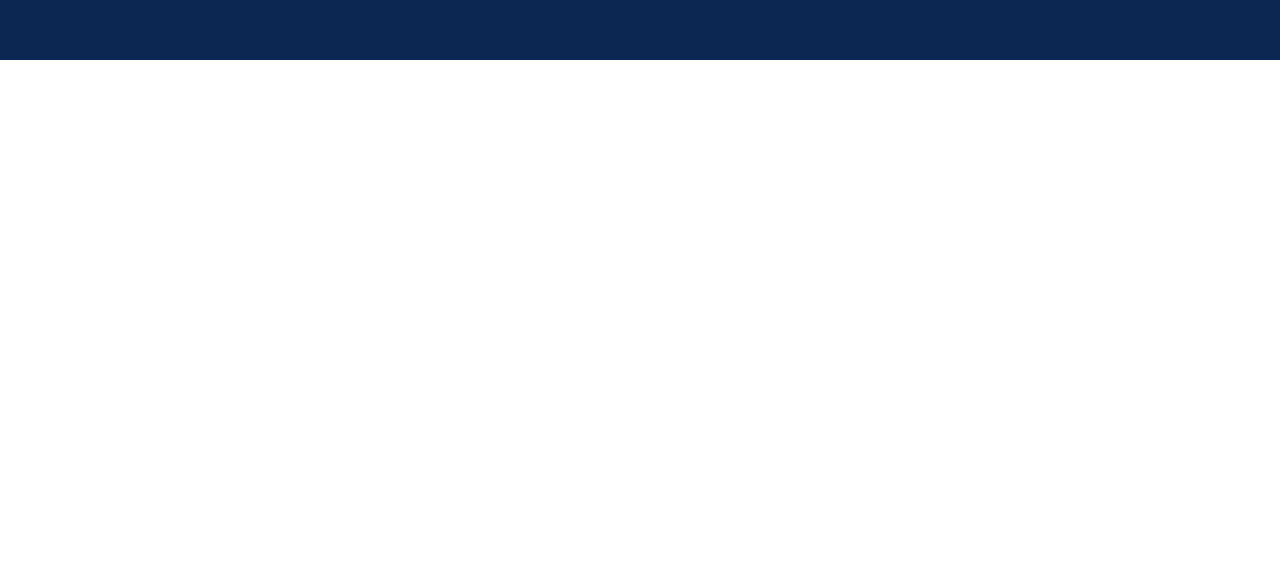
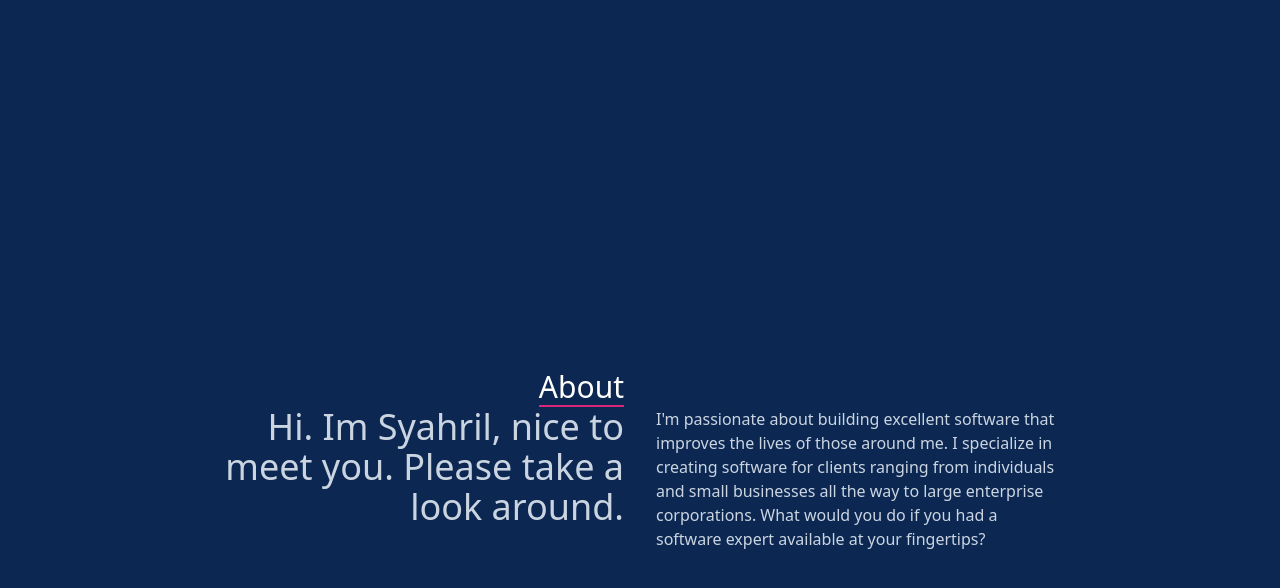
Before and after one commit to syahrilhanla/portfolio-website, a Next.js app: page / in a window 1280 px wide. Shown: the part 740-1328 px from the top of the page. Before the commit the page ends 800 px from the top, so only its background shows below. Built offline with nearby package versions, Linux system fonts and the light colour scheme.

Commit message:
Added About component, well done

```diff
--- /dev/null
+++ b/components/About.jsx
@@ -0,0 +1,26 @@
+const About = () => {
+	return (
+		<div className=' h-screen text-slate-300 bg-[#0c2852] flex justify-center items-center px-10'>
+			<div className='md:grid grid-cols-2 gap-x-8 w-[70%]'>
+				<span className='md:flex justify-end'>
+					<h1 className='w-min text-3xl text-white font-medium border-b-2 border-pink-600'>
+						About
+					</h1>
+				</span>
+				<div></div>
+				<h2 className='text-4xl font-normal md:text-right'>
+					Hi. Im Syahril, nice to meet you. Please take a look around.
+				</h2>
+				<p className='font-light mt-4 md:mt-0'>
+					I'm passionate about building excellent software that improves the
+					lives of those around me. I specialize in creating software for
+					clients ranging from individuals and small businesses all the way to
+					large enterprise corporations. What would you do if you had a software
+					expert available at your fingertips?
+				</p>
+			</div>
+		</div>
+	);
+};
+
+export default About;
--- a/components/Introduction.jsx
+++ b/components/Introduction.jsx
@@ -2,7 +2,7 @@ import { HiArrowNarrowRight } from "react-icons/hi";
 
 const Introduction = () => {
 	return (
-		<div className='flex flex-col h-screen w-[80%] md:w-[50%] justify-center'>
+		<div className='flex flex-col h-screen w-[80%] md:w-[70%] justify-center'>
 			<p className='text-pink-600 font-medium text-lg'>Hi, my name is</p>
 			<h1 className='text-white text-5xl font-bold mt-[-10px]'>
 				Syahril Hanla
@@ -18,7 +18,7 @@ const Introduction = () => {
 
 			<button className='flex flex-row justify-between items-center px-5 py-2 border border-white border-2 rounded-md text-white w-[9rem] mt-4 font-light hover:bg-slate-300 hover:font-normal hover:text-slate-700 hover:border-bg-slate-700 duration-300 group'>
 				View Work{" "}
-				<span className='group-hover:rotate-90 duration-300 text-pink-400'>
+				<span className='group-hover:rotate-90 duration-300 text-pink-500'>
 					<HiArrowNarrowRight />
 				</span>
 			</button>
--- a/components/Navbar.jsx
+++ b/components/Navbar.jsx
@@ -42,7 +42,7 @@ const Navbar = () => {
 			<ul
 				className={`${
 					!navbar
-						? "md:hidden absolute top-0 left-0 bg-[#0a192f] flex flex-col justify-center items-center h-screen w-screen ml-[-100%] duration-500"
+						? "md:hidden absolute top-0 left-0 bg-[#0a192f] flex flex-col justify-center items-center h-screen w-screen ml-[-110%] duration-500"
 						: "absolute top-0 left-0 bg-[#0a192f] flex flex-col justify-center items-center h-screen w-screen duration-500"
 				}`}
 			>
--- a/pages/index.js
+++ b/pages/index.js
@@ -1,4 +1,5 @@
 import Head from "next/head";
+import About from "../components/About";
 import Home from "../components/Home";
 import Navbar from "../components/Navbar";
 
@@ -10,9 +11,9 @@ export default function Startup() {
 				<meta name='description' content='Generated by create next app' />
 				<link rel='icon' href='/favicon.ico' />
 			</Head>
-
 			<Navbar />
 			<Home />
+			<About />
 		</div>
 	);
 }
```
